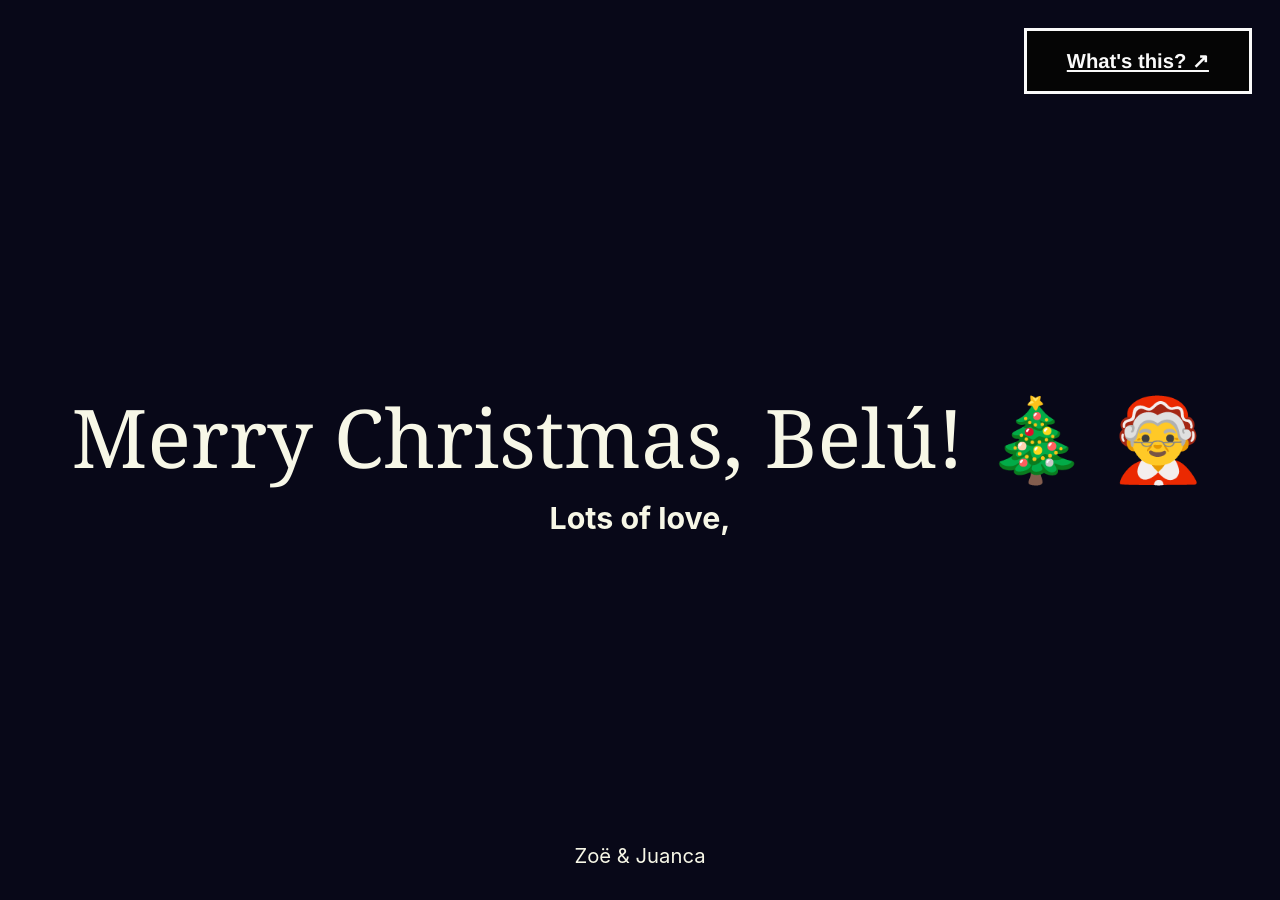
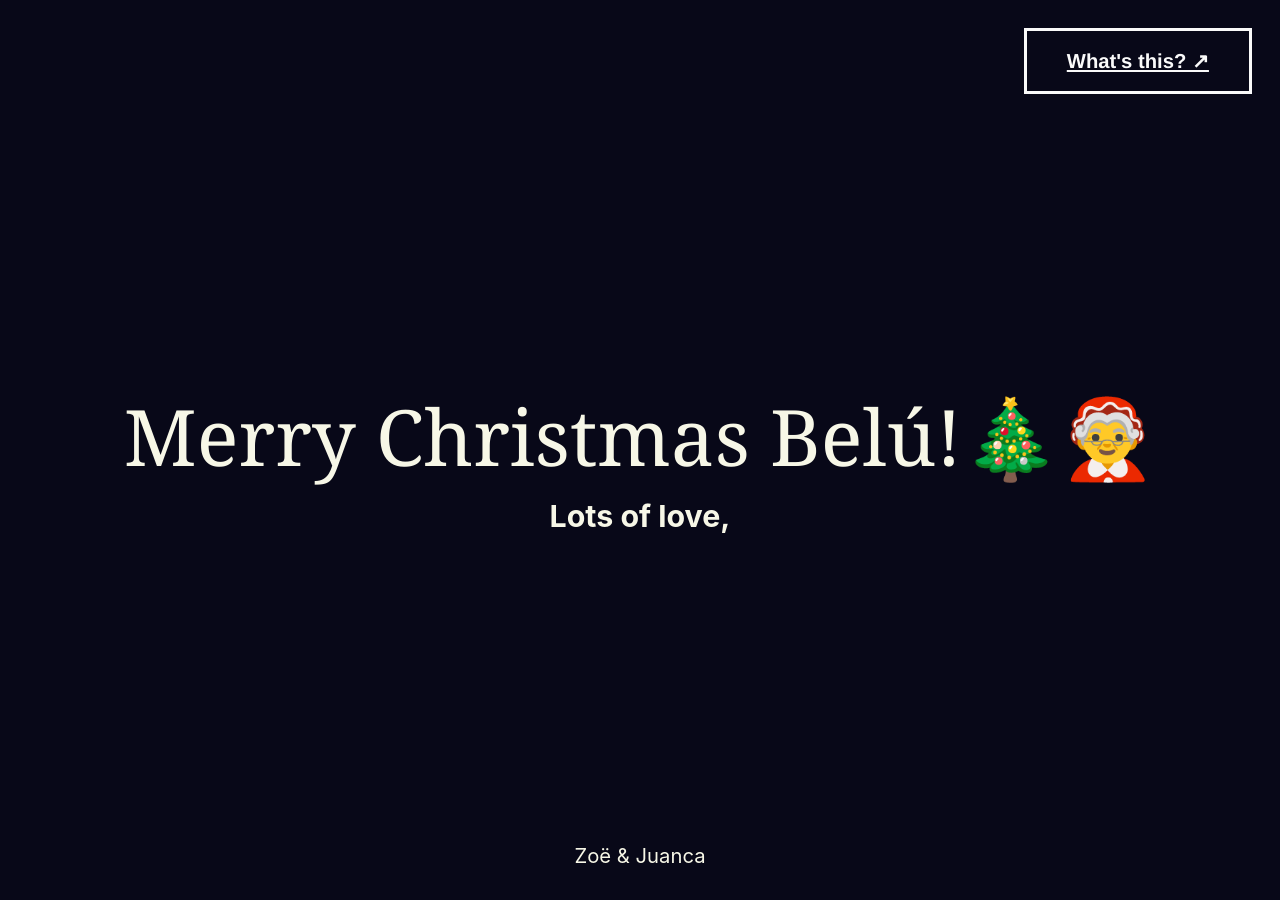
Before and after one commit to juancarlosasensio/isabelasensio.com, a Jekyll site: the page built from index.html, in a window 1280 px wide. Built offline with Jekyll 4.4.1, drawn with Linux system fonts in a browser that asks for light colours; nearby versions of some CDN libraries.

Commit message:
Add zero-width space for emojis and update bg-color for .cta's

```diff
--- a/_sass/buttons.scss
+++ b/_sass/buttons.scss
@@ -12,7 +12,8 @@
   cursor: pointer;
   font-family: var(--font-special);
   color: var(--color-light);
-  background-color: var(--color-dark);
+  // background-color: var(--color-dark);
+  background-color: var(--black);
   padding: var(--s-1) var(--s2);
   border-width: var(--border-thin);
 }
--- a/_sass/main.scss
+++ b/_sass/main.scss
@@ -46,7 +46,7 @@
   background-color: inherit;
   font-family: inherit;
   color: inherit;
-  overflow-wrap: break-word;
+  overflow-wrap: break-all;
   margin: 0;
   padding: 0;
   border: 0 solid;
@@ -203,7 +203,7 @@
 
 h1 {
   font-family: Georgia, 'Times New Roman', Times, serif;
-  font-size: 4rem;
+  font-size: var(--s4);
 }
 
 .section-title {
--- a/index.html
+++ b/index.html
@@ -9,7 +9,7 @@
       <a class="cta" href="about">What's this? ↗</a>
     </div>
     <stack-l space="0.25rem" class="max-width:100%">
-      <h1 role="none" class="max-width:100%">Merry Christmas, Belú! 🎄 🤶 </h1>
+      <h1 role="none" class="max-width:100%">Merry Christmas Belú!&#8203;🎄&#8203;🤶 </h1>
       <h4 class="max-width:100%"><strong>Lots of love,</strong></h4>
     </stack-l>
     <p class="max-width:100%">Zoë & Juanca</p>
```
